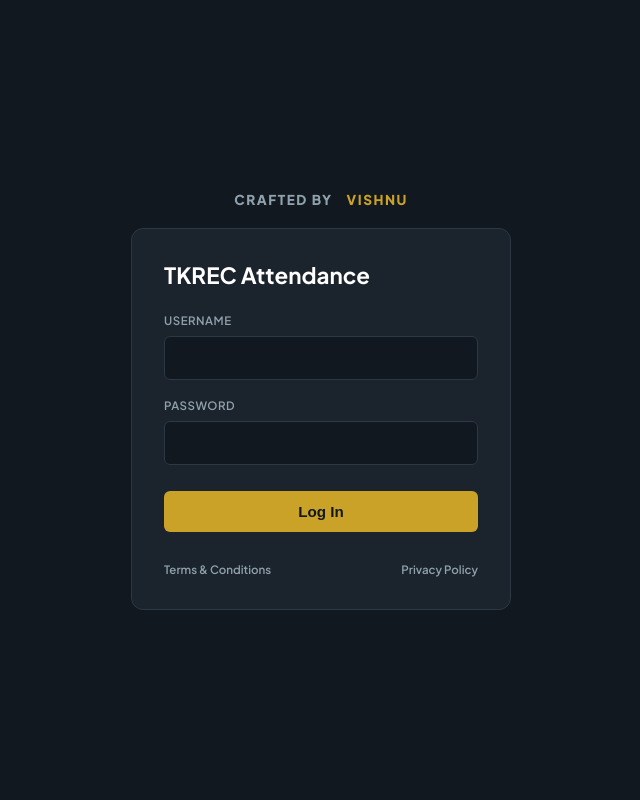
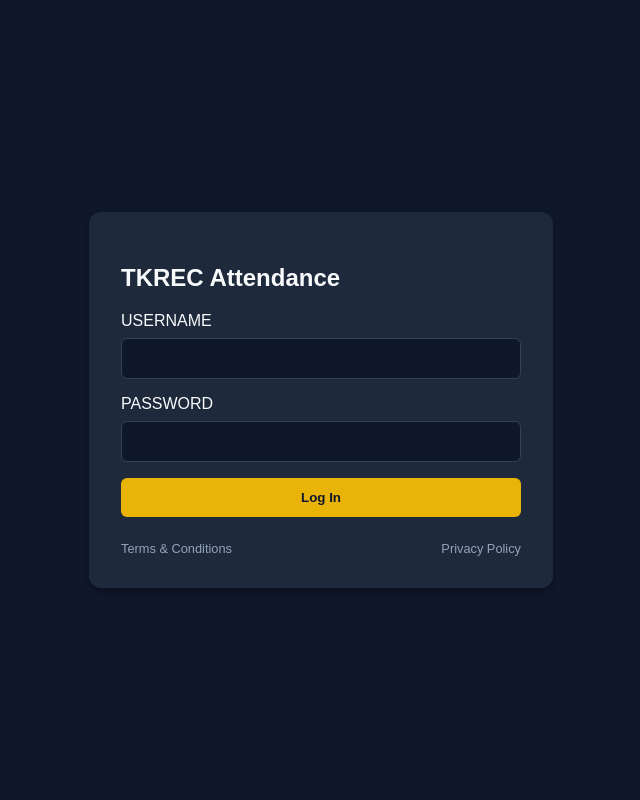
Before and after one commit to mattelavishnuvardhan2008-spec/Mytkem, a Flask app: page / in a window 1280 px wide. Shown: the whole page, without its empty margins (319-959 px from the left). Run offline with Flask 3, Linux system fonts and the light colour scheme.

Commit message:
Revamp login page with new styles and structure
Updated the login page layout and styles for better user experience.

```diff
--- a/templates/index.html
+++ b/templates/index.html
@@ -3,46 +3,94 @@
 <head>
     <meta charset="UTF-8">
     <meta name="viewport" content="width=device-width, initial-scale=1.0">
-  <title>TKREC Attendance - Login</title>
-  <link rel="stylesheet" href="{{ url_for('static', filename='style.css') }}">
-  <link href="https://fonts.googleapis.com/css2?family=Plus+Jakarta+Sans:wght@400;500;600;700;800&display=swap" rel="stylesheet">
+    <title>TKREC Attendance</title>
+    <style>
+        body { background-color: #0f172a; color: #f8fafc; font-family: sans-serif; display: flex; justify-content: center; align-items: center; min-height: 100vh; margin: 0; }
+        .card { background: #1e293b; padding: 2rem; border-radius: 12px; width: 100%; max-width: 400px; box-shadow: 0 4px 6px rgba(0,0,0,0.3); }
+        input { width: 100%; padding: 0.75rem; margin: 0.5rem 0 1rem; border-radius: 6px; border: 1px solid #334155; background: #0f172a; color: #fff; box-sizing: border-box; }
+        button { width: 100%; padding: 0.75rem; background: #eab308; border: none; border-radius: 6px; font-weight: bold; cursor: pointer; color: #0f172a; }
+        button:disabled { opacity: 0.6; cursor: not-allowed; }
+        .error { color: #ef4444; margin-top: 1rem; font-size: 0.9rem; text-align: center; }
+        .links { margin-top: 1.5rem; display: flex; justify-content: space-between; font-size: 0.8rem; }
+        .links a { color: #94a3b8; text-decoration: none; }
+    </style>
 </head>
-<body class="login-body">
-  <div class="auth-container">
-    <div class="crafted-by-login">CRAFTED BY <span class="gold-text">&nbsp;VISHNU</span></div>
-    <div class="auth-card">
-      <h1>TKREC Attendance</h1>
-      <form action="/login" method="POST" id="loginForm">
-        <div class="form-group">
-          <label for="username">USERNAME</label>
-          <input type="text" id="username" name="username" required autocomplete="off">
-        </div>
-        <div class="form-group">
-          <label for="password">PASSWORD</label>
-          <input type="password" id="password" name="password" required>
-        </div>
-        <!-- Button updated with ID -->
-        <button type="submit" class="btn-submit" id="submitBtn">Log In</button>
+<body>
+    <div class="card">
+        <h2>TKREC Attendance</h2>
+        <form id="loginForm">
+            <label>USERNAME</label>
+            <input type="text" id="username" required>
+
+            <label>PASSWORD</label>
+            <input type="password" id="password" required>
+
+            <button type="submit" id="submitBtn">Log In</button>
         </form>
-
-      {% if error %}
-      <div class="err-msg">{{ error }}</div>
-      {% endif %}
-
-      <div class="legal-links">
-        <a href="/terms" class="legal-link">Terms & Conditions</a>
-        <a href="/privacy" class="legal-link">Privacy Policy</a>
-      </div>
+        <div id="errorMsg" class="error"></div>
+        <div class="links">
+            <a href="/terms">Terms & Conditions</a>
+            <a href="/privacy">Privacy Policy</a>
         </div>
     </div>
 
-  <!-- FIX 3: Loading Indicator JS -->
     <script>
-    document.getElementById('loginForm').addEventListener('submit', function() {
+        document.getElementById('loginForm').addEventListener('submit', async (e) => {
+            e.preventDefault();
             const btn = document.getElementById('submitBtn');
-      btn.innerText = 'Fetching Attendance...';
-      btn.style.opacity = '0.7';
-      btn.style.cursor = 'not-allowed';
+            const errDiv = document.getElementById('errorMsg');
+            const username = document.getElementById('username').value.trim();
+            const password = document.getElementById('password').value;
+
+            btn.disabled = true;
+            btn.innerText = "Authenticating...";
+            errDiv.innerText = "";
+
+            try {
+                // Client-side fetch via CORS proxy bypasses Render datacenter IP ban
+                const proxyUrl = "https://corsproxy.io/?" + encodeURIComponent("https://tkrec.in/student_login_action.php");
+
+                const formData = new URLSearchParams();
+                formData.append('username', username);
+                formData.append('password', password);
+                formData.append('submit', 'Login');
+
+                const response = await fetch(proxyUrl, {
+                    method: 'POST',
+                    headers: { 'Content-Type': 'application/x-www-form-urlencoded' },
+                    body: formData
+                });
+
+                const htmlText = await response.text();
+
+                if (htmlText.toLowerCase().includes("studentloginform") || htmlText.toLowerCase().includes("invalid")) {
+                    throw new Error("Invalid Roll Number or Password.");
+                }
+
+                btn.innerText = "Analyzing Attendance...";
+
+                // Send raw HTML to backend parser
+                const parseResponse = await fetch('/parse', {
+                    method: 'POST',
+                    headers: { 'Content-Type': 'application/json' },
+                    body: JSON.stringify({ html: htmlText })
+                });
+
+                const parseResult = await parseResponse.json();
+
+                if (!parseResult.success) {
+                    throw new Error(parseResult.error || "Could not parse attendance.");
+                }
+
+                // Store parsed data in sessionStorage and navigate to dashboard
+                sessionStorage.setItem('attendanceData', JSON.stringify(parseResult.data));
+                window.location.href = '/dashboard';
+
+            } catch (err) {
+                errDiv.innerText = err.message || "Connection failed. Please try again.";
+                btn.disabled = false;
+                btn.innerText = "Log In";
+            }
         });
     </script>
 </body>
```
Lines whose indentation alone changed are shown as unchanged.
